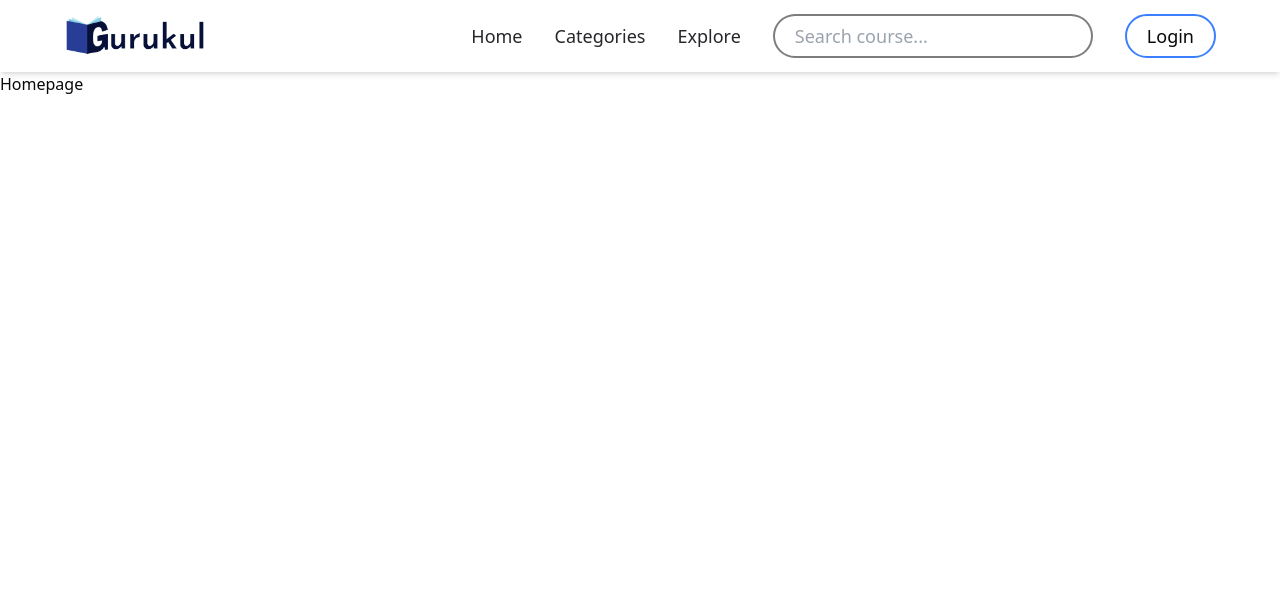
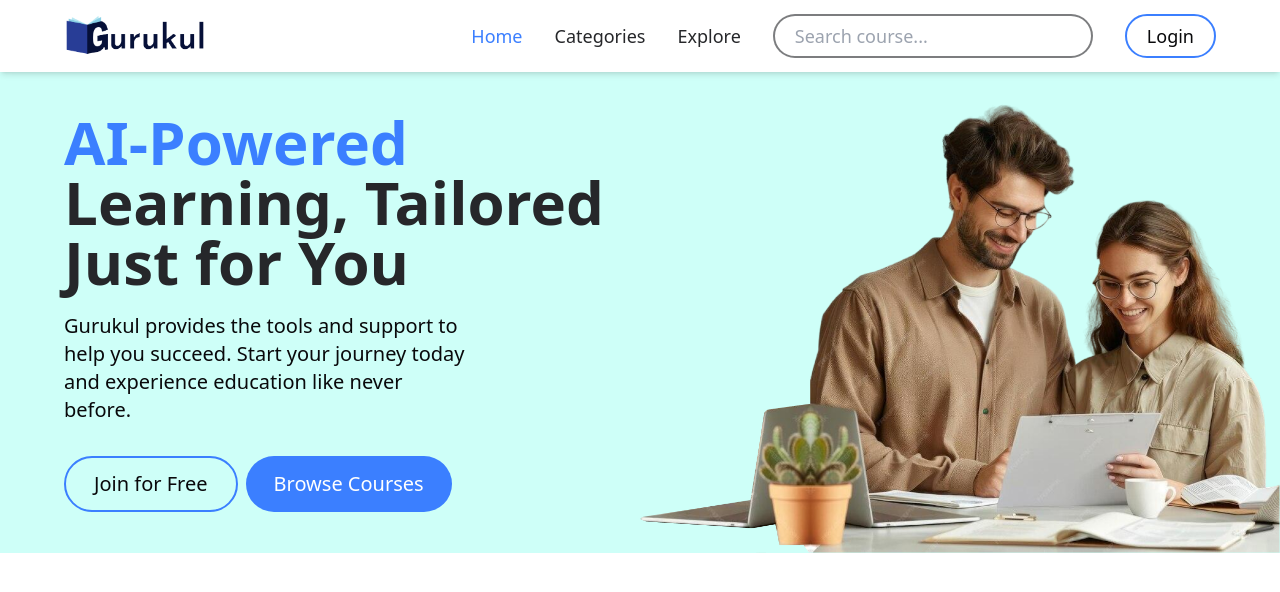
Before and after one commit to ghOst-vedant/gurukul, a Next.js app: page / in a window 1280 px wide. Shown: the top 592 px of the page. Built offline with nearby package versions, Linux system fonts and the light colour scheme.

Commit message:
[Update]:Hero section done for homepage

```diff
--- a/src/app/page.tsx
+++ b/src/app/page.tsx
@@ -1,9 +1,36 @@
+import Image from "next/image";
+import hero_img from "../assets/images/hero_img.png"
+
 const Home = () => {
   return (
-    <div className="overflow-x-hidden">
-        Homepage
+    <div className="overflow-x-hidden flex flex-col">
+      {/* Hero section */}
+      <div className="bg-light_green pt-28 flex flex-col gap-8 sm:items-center lg:flex-row lg:justify-between lg:gap-0 lg:pt-24">
+        <span className="flex flex-col gap-3 sm:gap-5 px-5 sm:w-[70%] sm:text-center sm:items-center lg:text-left lg:items-start lg:w-[50%] lg:pl-16 lg:pr-0 lg:mb-6">
+          <h1 className="text-4xl sm:text-5xl lg:text-6xl font-semibold text-black lg:pt-0">
+            <span className="text-blue font-bold">AI-Powered</span> Learning,
+            Tailored Just for You
+          </h1>
+          <p className="text-md sm:text-xl lg:w-[70%]">
+            Gurukul provides the tools and support to help you succeed. Start
+            your journey today and experience education like never before.
+          </p>
+          <div className="flex mt-3 gap-2">
+            <button className="text-md hover:text-white hover:bg-blue rounded-full px-5 py-2 border-2 border-blue font-medium sm:text-xl sm:px-7 sm:py-3">
+              Join for Free
+            </button>
+            <button className="text-md text-white bg-blue rounded-full px-5 py-2 hover:border-2 hover:border-blue hover:bg-transparent hover:text-black font-medium sm:text-xl sm:px-7 sm:py-3">
+              Browse Courses
+            </button>
+          </div>
+        </span>
+        <Image src={hero_img} alt="hero_img" className="w-full sm:w-[70%] lg:w-[50%]"/>
+      </div>
+
+      {/* No. of learner section */}
+
     </div>
   );
-}
+};
 
 export default Home;
--- a/src/components/navbar/DesktopNavbar.tsx
+++ b/src/components/navbar/DesktopNavbar.tsx
@@ -1,20 +1,55 @@
-import Image from "next/image"
-import gurukul_logo from "../../../public/gurukul_logo.png"
-import Link from "next/link"
+"use client";
+import Image from "next/image";
+import gurukul_logo from "../../../public/gurukul_logo.png";
+import Link from "next/link";
+import { usePathname } from "next/navigation";
 
 const DesktopNavbar = () => {
+  const pathName = usePathname();
+
   return (
-    <nav className="flex justify-between py-3 px-16 shadow-md overflow-x-hidden">
-        <Image src={gurukul_logo} className="h-12 w-fit" alt="Brand logo"/>
-        <div className="flex gap-8 items-center justify-center">
-            <Link href="/" className="hover:text-blue text-lg font-medium text-black">Home</Link>
-            <Link href="/categories" className="hover:text-blue text-lg font-medium text-black">Categories</Link>
-            <Link href="/explore" className="hover:text-blue text-lg font-medium text-black">Explore</Link>
-            <input type="text" name="desktopNavSearch" id="desktopNavSearch" placeholder="Search course..." className="border-black/60 rounded-full border-2 font-medium text-lg px-5 py-[6px] focus:outline-none text-black/60 w-[25vw]"/>
-            <button className="text-lg hover:text-white hover:bg-blue rounded-full px-5 py-[6px] border-2 border-blue font-medium">Login</button>
-        </div>
+    <nav className="flex justify-between py-3 px-16 shadow-md overflow-x-hidden bg-white fixed w-full">
+      <Link href="/">
+        <Image src={gurukul_logo} className="h-12 w-fit" alt="Brand logo" />
+      </Link>
+      <div className="flex gap-8 items-center justify-center">
+        <Link
+          href="/"
+          className={`hover:text-blue text-lg font-medium text-black ${
+            pathName == "/" && "text-blue"
+          }`}
+        >
+          Home
+        </Link>
+        <Link
+          href="/categories"
+          className={`hover:text-blue text-lg font-medium text-black ${
+            pathName == "/categories" && "text-blue"
+          }`}
+        >
+          Categories
+        </Link>
+        <Link
+          href="/explore"
+          className={`hover:text-blue text-lg font-medium text-black ${
+            pathName == "/explore" && "text-blue"
+          }`}
+        >
+          Explore
+        </Link>
+        <input
+          type="text"
+          name="desktopNavSearch"
+          id="desktopNavSearch"
+          placeholder="Search course..."
+          className="border-black/60 rounded-full border-2 font-medium text-lg px-5 py-[6px] focus:outline-none text-black/60 w-[25vw]"
+        />
+        <button className="text-lg hover:text-white hover:bg-blue rounded-full px-5 py-[6px] border-2 border-blue font-medium">
+          Login
+        </button>
+      </div>
     </nav>
-  )
-}
+  );
+};
 
-export default DesktopNavbar
+export default DesktopNavbar;
--- a/src/components/navbar/MobileNavbar.tsx
+++ b/src/components/navbar/MobileNavbar.tsx
@@ -47,10 +47,10 @@ export function MobileNavbar() {
   ];
   return (
     <>
-      <nav className="flex justify-between py-3 px-4 shadow-md">
+      <nav className="flex justify-between py-3 px-4 bg-white shadow-md fixed w-full">
         <Image
           src={gurukul_book_logo}
-          className="h-12 w-fit"
+          className="h-10 w-fit"
           alt="Brand logo"
         />
         <div className="flex gap-4 items-center justify-center">
```
Also changed, not shown: src/assets/images/hero_img.png (added).
